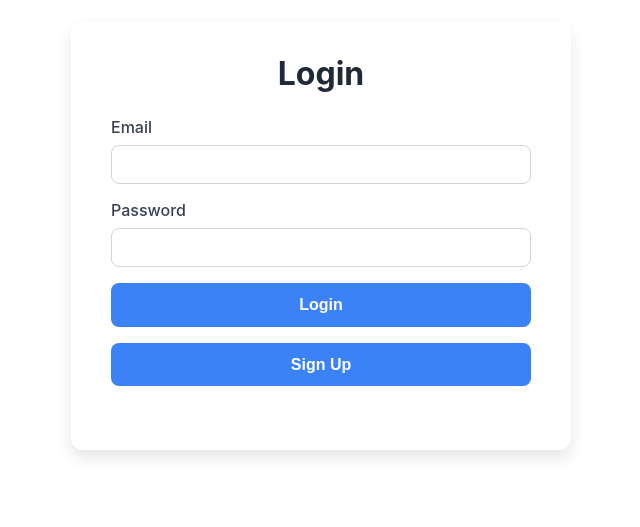
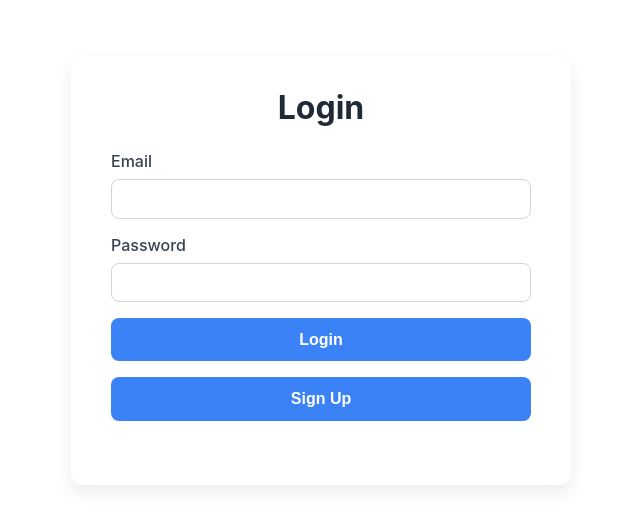
Before and after one commit to venkatasairam26/food-del-app, a React (Create React App) app: page /login in a window 1280 px wide. Shown: the part 181-708 px from the top of the page, without its empty margins (319-959 px from the left). Built offline with nearby package versions, Linux system fonts and the light colour scheme.

Commit message:
login page css changed

```diff
--- a/src/login/index.css
+++ b/src/login/index.css
@@ -1,13 +1,12 @@
-
 
 .login-container {
   background-color: #ffffff;
   padding: 2rem 2.5rem;
   border-radius: 12px;
-  box-shadow: 0 8px 16px rgba(0, 0, 0, 0.1);
+  box-shadow: 0 8px 16px rgba(68, 67, 67, 0.097);
   width: 100%;
   max-width: 500px;
-  margin: 15% auto 0;
+  margin: 18% auto 0;
   box-sizing: border-box;
 }
 
```
